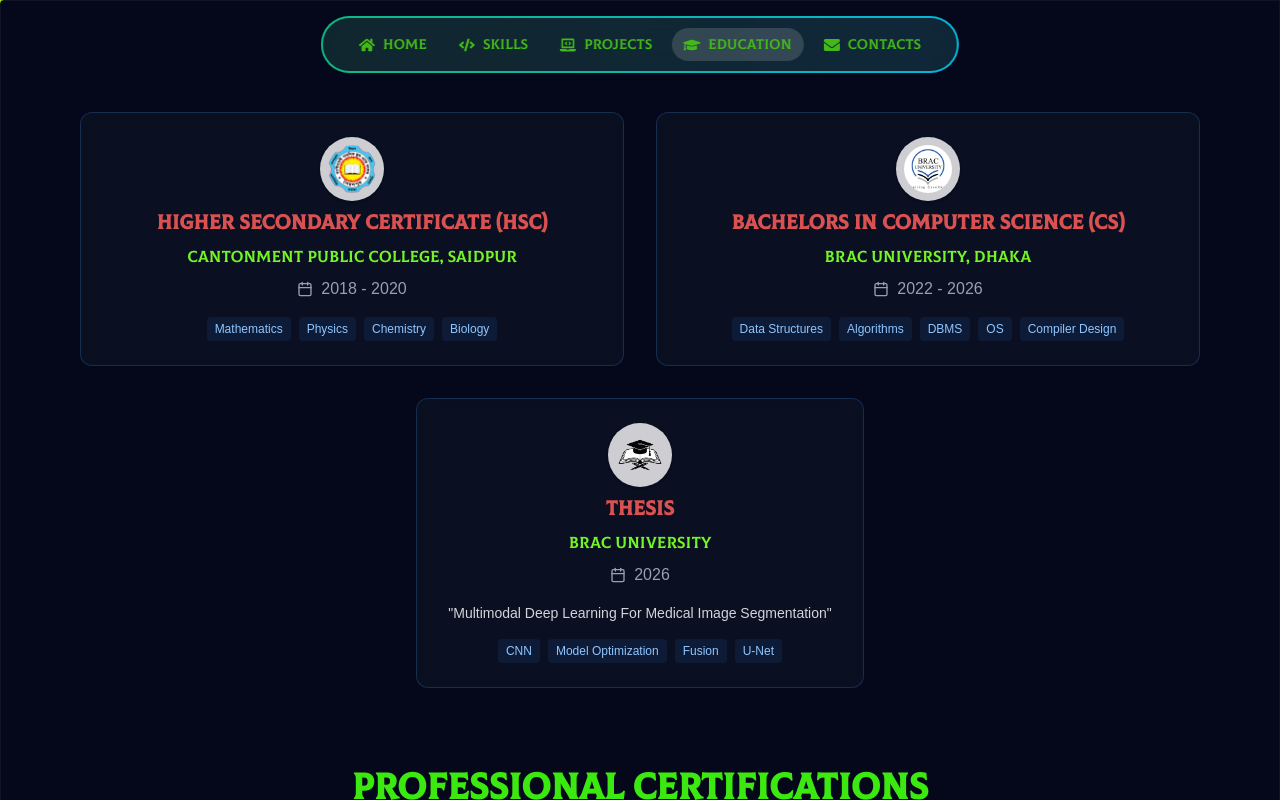
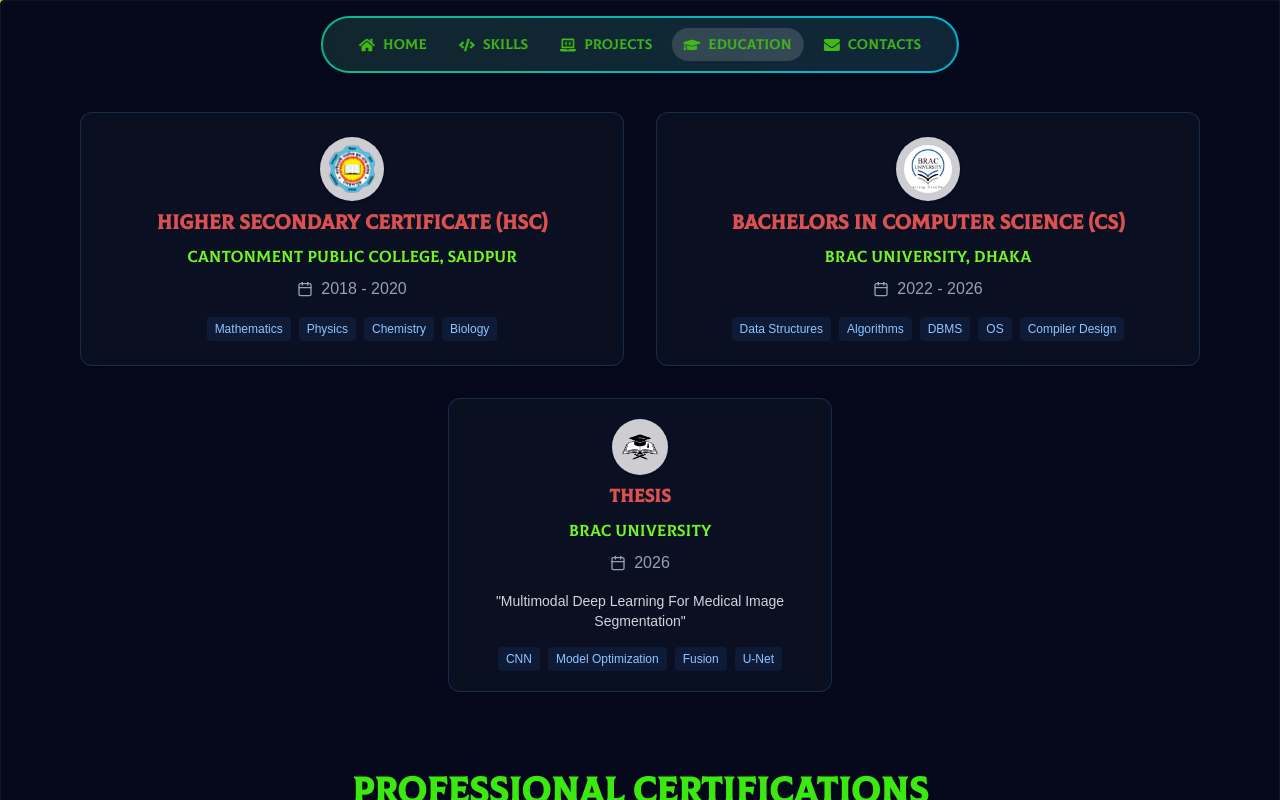
Before and after one commit to uzicodes/utsho-heaven-chowdhury, a Next.js app: page /education in a window 1280 px wide. Shown: the top 800 px of the page. Built offline with nearby package versions, Linux system fonts and the light colour scheme.

Commit message:
made the thesis card a bit smaller

```diff
--- a/src/app/education/page.tsx
+++ b/src/app/education/page.tsx
@@ -200,8 +200,7 @@ const EducationSection: React.FC = () => {
 						<motion.div
 							key={index}
 							variants={cardVariants}
-							   className={`relative border rounded-xl p-6 transition-all duration-300 bg-gray-900/50 backdrop-blur-sm ${
-								   hoveredIndex === index
+							className={`relative border rounded-xl p-6 transition-all duration-300 bg-gray-900/50 backdrop-blur-sm ${hoveredIndex === index
 								? "border-teal-500 scale-[1.02]"
 								: "border-blue-400/20"
 								}`}
@@ -246,18 +245,13 @@ const EducationSection: React.FC = () => {
 
 
 
-
-
-
 				{/* Thesis Card Centered Below */}
 				<div className="flex justify-center mt-8">
 					<motion.div
 						variants={cardVariants}
 						initial="hidden"
 						animate="visible"
-					   className={`relative border rounded-xl p-6 transition-all duration-300 bg-gray-900/50 backdrop-blur-sm w-full max-w-md ${
-						   hoveredIndex === 99 ? "border-teal-500 scale-[1.02]" : "border-blue-400/20"
-					   }`}
+						className={`relative border rounded-xl p-5 transition-all duration-300 bg-gray-900/50 backdrop-blur-sm w-full max-w-sm ${hoveredIndex === 99 ? "border-teal-500 scale-[1.02]" : "border-blue-400/20"}`}
 						onMouseEnter={() => setHoveredIndex(99)}
 						onMouseLeave={() => setHoveredIndex(null)}
 					>
@@ -267,10 +261,10 @@ const EducationSection: React.FC = () => {
 									<img
 										src="/thesis.png"
 										alt="Thesis logo"
-									   className="h-16 w-16 object-contain rounded-full bg-white/80 p-2 shadow"
-									   style={{ maxWidth: '64px', maxHeight: '64px' }}
+										className="h-14 w-14 object-contain rounded-full bg-white/80 p-2 shadow"
+										style={{ maxWidth: '56px', maxHeight: '56px' }}
 									/>
-								   <h3 className="text-xl font-bold colus-font" style={{ color: '#DB5151' }}>
+									<h3 className="text-lg font-bold colus-font" style={{ color: '#DB5151' }}>
 										Thesis
 									</h3>
 								</div>
@@ -295,9 +289,6 @@ const EducationSection: React.FC = () => {
 					</motion.div>
 				</div>
 
-
-
-
 				{/* Certifications Section */}
 				<motion.div
 					initial={{ opacity: 0, y: 20 }}
@@ -321,8 +312,7 @@ const EducationSection: React.FC = () => {
 								initial={{ opacity: 0, x: index % 2 === 0 ? -50 : 50 }}
 								animate={{ opacity: 1, x: 0 }}
 								transition={{ duration: 0.5, delay: index * 0.1 }}
-								   className={`group relative border rounded-xl overflow-hidden bg-gray-900/50 backdrop-blur-sm transition-all duration-300 ${
-									   hoveredIndex === (100 + index) ? "border-teal-500 scale-[1.02]" : "border-blue-400/20"
+								className={`group relative border rounded-xl overflow-hidden bg-gray-900/50 backdrop-blur-sm transition-all duration-300 ${hoveredIndex === (100 + index) ? "border-teal-500 scale-[1.02]" : "border-blue-400/20"
 									} p-3`}
 								onMouseEnter={() => setHoveredIndex(100 + index)}
 								onMouseLeave={() => setHoveredIndex(null)}
@@ -378,9 +368,9 @@ const EducationSection: React.FC = () => {
 							</motion.div>
 						))}
 					</div>
-				</motion.div>
-			</div>
-		</section>
+				</motion.div >
+			</div >
+		</section >
 	);
 };
 
```
Lines whose indentation alone changed are shown as unchanged.
